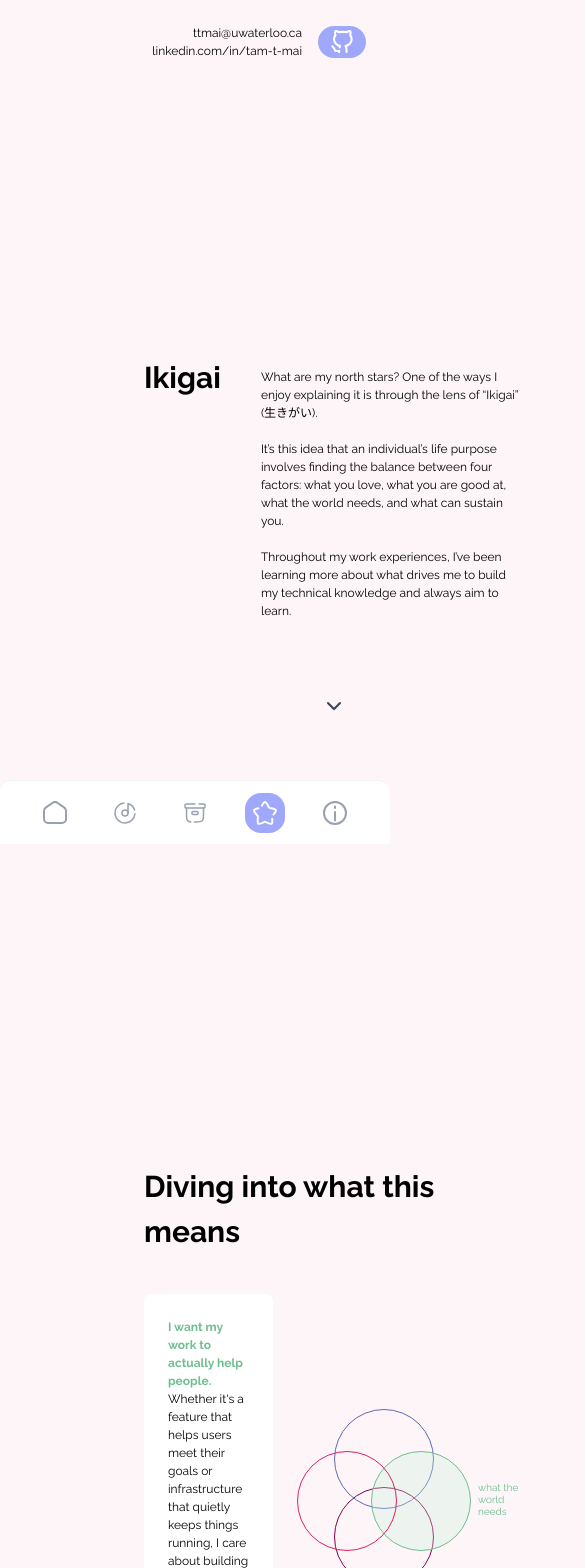
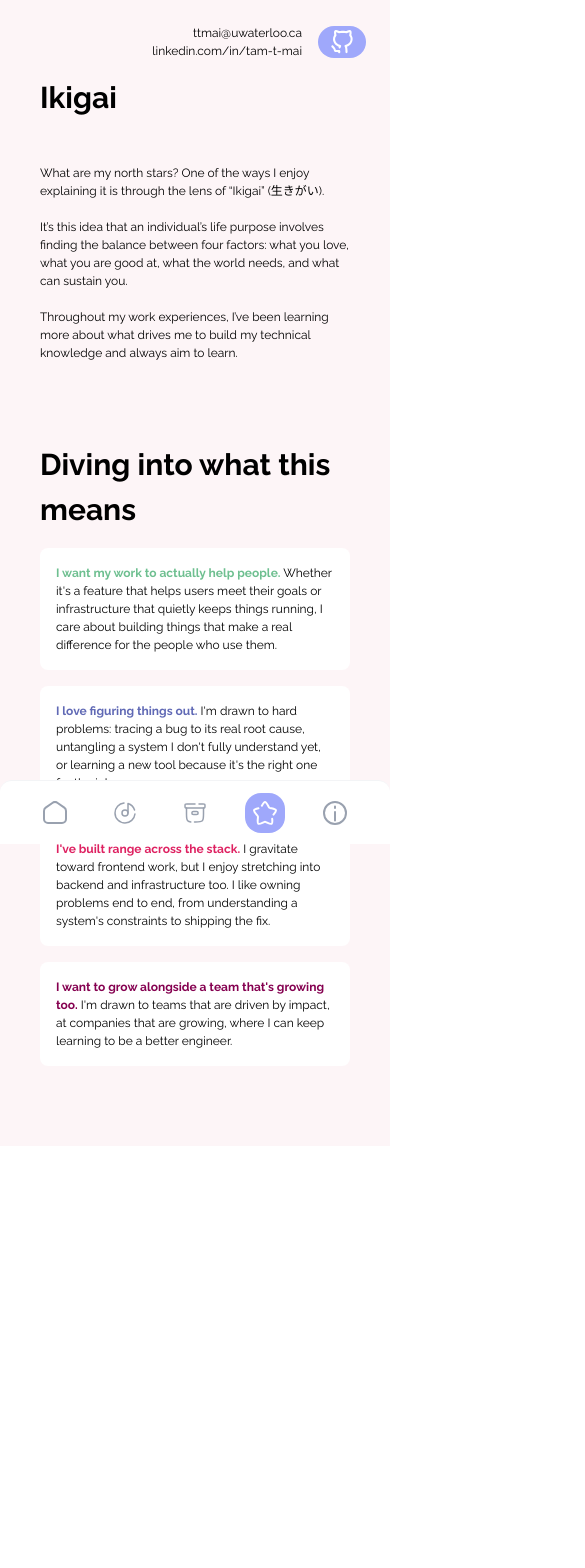
Before and after one commit to shuttlecodes/tam-portfolio, a React (Vite) app: page /my-values in a window 390 px wide. Shown: the top 1568 px of the page, 585 px wide, since content can reach past the window. After the commit the page ends 1210 px from the top, so only its background shows below. Built offline with nearby package versions, Linux system fonts and the light colour scheme.

Commit message:
padding fixes

```diff
--- a/src/pages/About.tsx
+++ b/src/pages/About.tsx
@@ -23,11 +23,11 @@ const TEXT_CARDS = [
     },
     {
         bold: "So what's next?",
-        body: "I'm touching up my projects page, and working on a more animations, especially in the vinyl page."
+        body: "I'm touching up my projects page, and working on some more animations."
     },
     {
         bold: "Feel free to reach me!",
-        body: "You can find me on LinkedIn via email. I'm always open to chat, whether it's about work or photography, music, food, etc!"
+        body: "You can find me on LinkedIn via email. I'm always open to chat, whether it's about work, photography, badminton, food, or anything in between!"
     }
 ]
 
@@ -45,7 +45,7 @@ const About = () => {
     }, [image]);
 
     return (
-        <div className="p-20 bg-bg-purple min-h-screen flex items-center">
+        <div className="px-10 md:px-20 py-20 bg-bg-purple min-h-screen flex items-center">
             <div className="max-w-2xl mx-auto flex flex-col gap-4">
                 <ScrollFadeIn>
                     <div className="flex flex-col">
--- a/src/pages/Home.tsx
+++ b/src/pages/Home.tsx
@@ -12,7 +12,7 @@ const RESUME_TEXT = "For the TLDR, check out my";
 const Home = () => {
 
     return (
-        <div className="p-6 pt-24 md:py-20 md:pr-20 md:pl-36 bg-bg-purple min-h-screen flex items-center justify-center">
+        <div className="px-10 md:px-20 py-20 bg-bg-purple min-h-screen flex items-center justify-center">
             <div className="flex gap-10 md:flex-row flex-col items-center">
                 <div className="relative flex items-center justify-center">
                     <motion.div
--- a/src/pages/Values.tsx
+++ b/src/pages/Values.tsx
@@ -48,15 +48,15 @@ const Values = () => {
     };
 
     return (
-        <div className="py-20 pr-20 pl-36 bg-bg-pink min-h-screen flex items-center justify-center overflow-hidden">
+        <div className="px-10 md:px-20 py-20 bg-bg-pink min-h-screen flex items-center justify-center overflow-hidden">
             <div className="flex flex-col gap-20 max-w-xl relative">
                 <ScrollFadeIn>
-                    <div className="flex flex-col gap-20 py-70">
-                        <div className="flex gap-10">
+                    <div className="flex flex-col gap-20 md:py-70">
+                        <div className="flex gap-10 flex-col md:flex-row">
                             <h1 className="leading-[1.2]">{CONTEXT_TITLE}</h1>
                             <p className="whitespace-pre-line pt-2">{CONTEXT_BODY}</p>
                         </div>
-                        <div className="flex justify-center">
+                        <div className="hidden md:flex justify-center">
                             <button
                                 type="button"
                                 onClick={scrollToNextSection}
@@ -69,20 +69,20 @@ const Values = () => {
                     </div>
                 </ScrollFadeIn>
 
-                <div ref={nextSectionRef} className="flex flex-col gap-10 py-20">
+                <div ref={nextSectionRef} className="flex flex-col gap-4 md:gap-10 md:py-20">
                     <ScrollFadeIn>
                         <h1>{VAL_TITLE}</h1>
                     </ScrollFadeIn>
                     {VAL_CARDS.map((card, index) => {
                         return (
-                            <div key={card.bold} className={`flex gap-6 items-center ${index % 2 !== 0 ? "flex-row-reverse" : ""}`}>
+                            <div key={card.bold} className={`flex md:gap-6 items-center ${index % 2 !== 0 ? "flex-row-reverse" : ""}`}>
                                 <ScrollFadeIn delay={0.1}>
-                                    <div className="flex flex-col gap-2 bg-white p-6 rounded-lg h-min">
+                                    <div className="flex flex-col md:gap-2 bg-white p-4 md:p-6 rounded-lg h-min">
                                         <p><span className={`${card.color} font-bold`}>{card.bold}</span> {card.body}</p>
                                     </div>
                                 </ScrollFadeIn>
                                 <ScrollFadeIn delay={0.2}>
-                                    <div>{card.visual}</div>
+                                    <div className="hidden md:block">{card.visual}</div>
                                 </ScrollFadeIn>
                             </div>
                         );
--- a/src/pages/Vinyl.tsx
+++ b/src/pages/Vinyl.tsx
@@ -117,9 +117,8 @@ const Vinyl = () => {
     };
 
     return (
-        <div className="p-6 pt-24 md:py-20 md:px-20 bg-bg-purple min-h-screen flex items-center">
+        <div className="px-10 md:px-20 py-20 bg-bg-purple min-h-screen flex items-center">
             <div className="flex gap-20 flex-col md:flex-row size-full items-center">
-                {/* left col with all the 6 vinyl covers that will act as buttons */}
                 <div className="md:flex flex-col gap-4 w-16 md:w-24 hidden">
                     {VINYL_RECORDS.map((record) => (
                         <button
@@ -140,15 +139,9 @@ const Vinyl = () => {
                     ))}
                 </div>
 
-                {/* right col with the title and details of the selected vinyl */}
                 <div className="flex-1">
                     <ScrollFadeIn>
                         <div className="flex flex-col gap-6">
-                            <div>
-                                {/* <h1>{TITLE}</h1> */}
-                                {/* <h2>{SUBTITLE}</h2> */}
-                            </div>
-                            {/* going to have the vinyl player and the details here */}
                             <div className="flex gap-8 flex-col lg:flex-row">
                                 {/* left col with the turntable and discs that are dependent on which cover is selected */}
                                 <VinylPlayer
```
